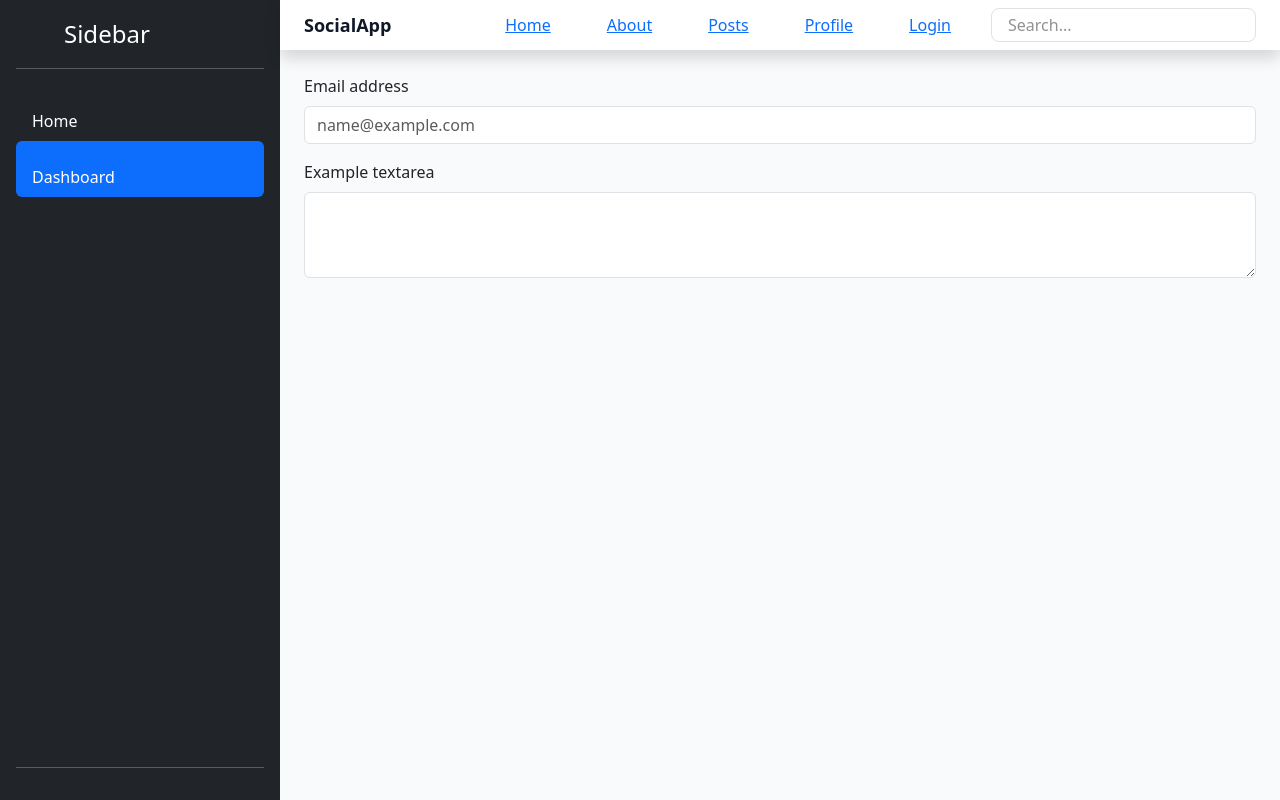
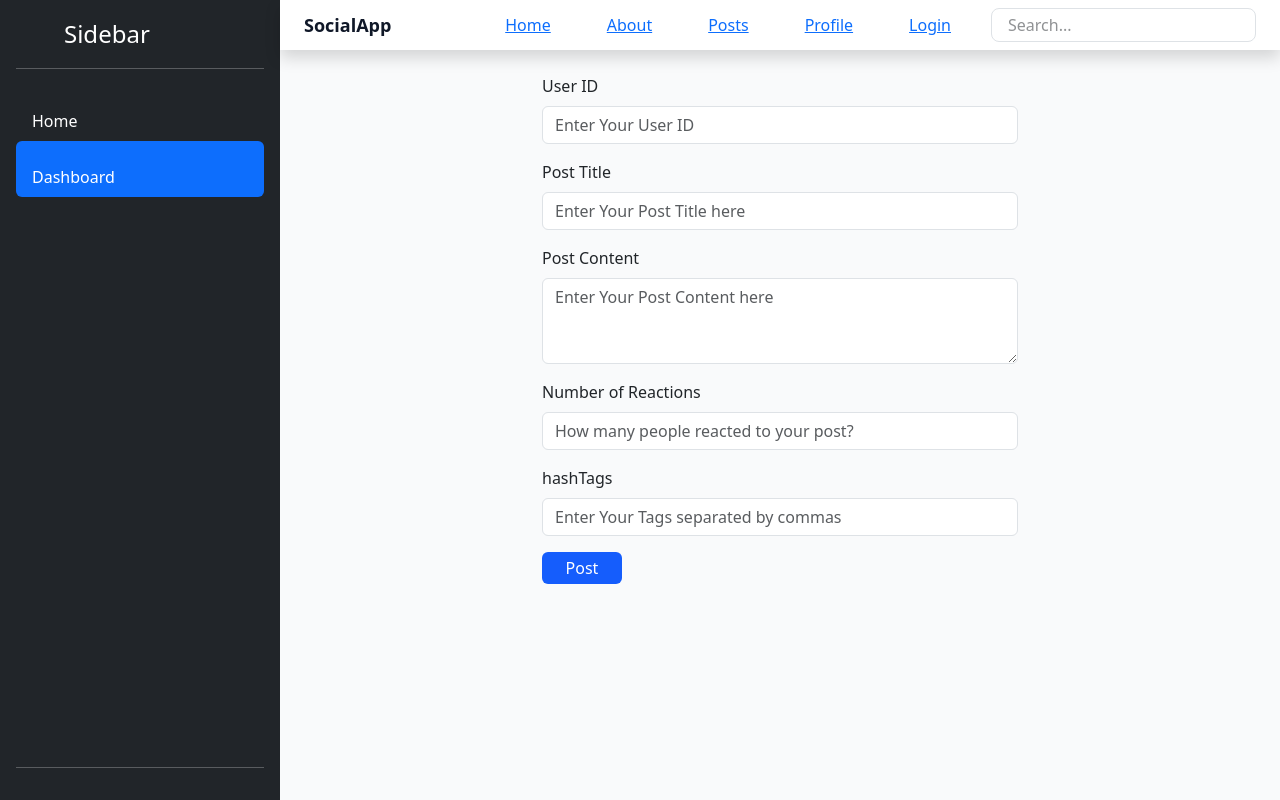
Before and after one commit to Mubashir-85/Social_media, a React (Vite) app: page / in a window 1280 px wide. Both pictures are taken after a click on the item "Dashboard". Built offline with nearby package versions, Linux system fonts and the light colour scheme.

Commit message:
added new post section

```diff
--- a/package.json
+++ b/package.json
@@ -15,6 +15,7 @@
     "bootstrap": "^5.3.8",
     "react": "^19.1.1",
     "react-dom": "^19.1.1",
+    "react-icons": "^5.5.0",
     "tailwindcss": "^4.1.16"
   },
   "devDependencies": {
--- a/src/component/Card.jsx
+++ b/src/component/Card.jsx
@@ -1,4 +1,6 @@
-import React from "react";
+import React, { useContext } from "react";
+import { MdDelete } from "react-icons/md";
+import PostList from "../store/Post-List-Provider";
 
 /**
  * Card component
@@ -6,22 +8,31 @@ import React from "react";
  * - Accepts optional `items` prop: array of { id, title, description, image, tag }
  */
 function Card({ post }) {
-  console.log(post.tags);
+  const {deletePost} = useContext(PostList);
+  // console.log(deletePost)
+
   return (
     <>
-      <div className="card p-3 mb-3  max-w-[50%] ">
+    <center>
+
+
+      <div className="card p-3 mb-3  max-w-[50%] text-start">
         <div className="card-body">
-          <span class="position-absolute top-0 start-100 translate-middle badge rounded-pill bg-danger">
-            {post.reactions}
-            <span class="visually-hidden">unread messages</span>
-          </span>
+          <div className="position-absolute top-0 start-100 translate-middle badge rounded-pill bg-danger"
+           onClick={()=>{deletePost(post.id)}}>
+            <MdDelete />
+          </div>
           <h5 className="card-title">{post.title}</h5>
           <p className="card-text">{post.body}</p>
-          {post.tags.map((tag) => (
-            <span class="badge text-bg-primary m-1">{tag}</span>
+          {post.tags.map((tag,index) => (
+            <span key={index} className="badge text-bg-primary m-1" >{tag}</span>
           ))}
+          <div className="alert alert-warning mt-2" role="alert">
+            This post has {post.reactions} reactions!
+          </div>
         </div>
       </div>
+      </center>
     </>
   );
 }
--- a/src/component/CardList.jsx
+++ b/src/component/CardList.jsx
@@ -4,11 +4,10 @@ import PostList from "../store/Post-List-Provider";
 
 function CardList() {
   const { postList } = useContext(PostList);
-  console.log(postList);
   return (
     <>
-      {postList.map((post) => (
-        <Card key={post.id} post={post} />
+      {postList.map((post,index) => (
+        <Card key={post.id || index} post={post} />
       ))}
 
 
--- a/src/component/CreatePost.jsx
+++ b/src/component/CreatePost.jsx
@@ -1,19 +1,106 @@
-import React from 'react'
+import React, { useContext, useRef } from "react";
+import PostList from "../store/Post-List-Provider";
 
 function CreatePost() {
+  const { addPost } = useContext(PostList);
+  const userIdelement = useRef();
+  const postTitleelement = useRef();
+  const bodyelement = useRef();
+  const reactionselement = useRef();
+  const tagselement = useRef();
+
+  const handleSubmit = (e)=>{
+    e.preventDefault();
+    const userId = userIdelement.current.value;
+    const title = postTitleelement.current.value;
+    const postBody = bodyelement.current.value;
+    const reactionCount = reactionselement.current.value;
+    const tags = tagselement.current.value.split(' ');
+
+    userIdelement.current.value = ""
+    postTitleelement.current.value = ""
+    bodyelement.current.value = ""
+    reactionselement.current.value = ""
+    tagselement.current.value = ""
+
+    addPost(userId,title,postBody,reactionCount,tags);
+
+
+  }
   return (
     <>
-    <div className="mb-3">
-  <label for="exampleFormControlInput1" className="form-label">Email address</label>
-  <input type="email" className="form-control" id="exampleFormControlInput1" placeholder="name@example.com"/>
-</div>
-<div className="mb-3">
-  <label for="exampleFormControlTextarea1" className="form-label">Example textarea</label>
-  <textarea className="form-control" id="exampleFormControlTextarea1" rows="3"></textarea>
-</div>
+      <form onSubmit={handleSubmit} className="w-[50%] items-center mx-auto">
+        <div className="mb-3">
+          <label htmlFor="userId" className="form-label">
+            User ID
+          </label>
+          <input
+            type="text"
+            className="form-control"
+            id="userId"
+            placeholder="Enter Your User ID"
+            ref={userIdelement}
+          />
+        </div>
 
+        <div className="mb-3">
+          <label htmlFor="post-title" className="form-label">
+            Post Title
+          </label>
+          <input
+            type="text"
+            className="form-control"
+            id="post-title"
+            placeholder="Enter Your Post Title here"
+            ref={postTitleelement}
+          />
+        </div>
+        <div className="mb-3">
+          <label htmlFor="body" className="form-label">
+            Post Content
+          </label>
+          <textarea
+            className="form-control"
+            id="body"
+            placeholder="Enter Your Post Content here"
+            rows="3"
+            ref={bodyelement}
+          ></textarea>
+        </div>
+        <div className="mb-3">
+          <label htmlFor="reactions" className="form-label">
+            Number of Reactions
+          </label>
+          <input
+            type="text"
+            className="form-control"
+            id="reactions"
+            placeholder="How many people reacted to your post?"
+            ref={reactionselement}
+          />
+        </div>
+
+        <div className="mb-3">
+          <label htmlFor="tags" className="form-label">
+            hashTags
+          </label>
+          <input
+            type="text"
+            className="form-control"
+            id="tags"
+            placeholder="Enter Your Tags separated by commas"
+            ref={tagselement}
+          />
+        </div>
+        <button
+          type="submit"
+          className="bg-blue-600 text-white w-20 p-1 rounded hover:bg-black"
+        >
+          Post
+        </button>
+      </form>
     </>
-  )
+  );
 }
 
-export default CreatePost
+export default CreatePost;
--- a/src/store/CardListProvider.jsx
+++ b/src/store/CardListProvider.jsx
@@ -1,15 +1,41 @@
-import { useReducer } from "react";
+import { useId, useReducer } from "react";
 import PostList from "./Post-List-Provider";
 
 const postListReducer = (currentPost, action) => {
-  return currentPost;
+  let newPost = currentPost;
+  if (action.type === "DELETE_POST") {
+    newPost = currentPost.filter((post) => post.id !== action.payload.postId);
+  } else if( action.type === "ADD_POST") {
+    newPost = [action.payload, ...currentPost];
+  }
+  return newPost;
 };
 
 const CardListProvider = ({ children }) => {
-  const [postList, dispatchPostList] = useReducer(postListReducer, default_value);
+  const [postList, dispatchPostList] = useReducer(
+    postListReducer,
+    default_value
+  );
 
-  const addPost = () => {};
-  const deletePost = () => {};
+  const addPost = (userId, title, postBody, reactionCount, tags) => {
+    dispatchPostList({
+      type: "ADD_POST",
+      payload: {
+        id: Math.random().toString(),
+        title: title,
+        body: postBody,
+        userId: userId,
+        tags: tags,
+        reactions: reactionCount,
+      },
+    });
+  };
+  const deletePost = (postId) => {
+    dispatchPostList({
+      type: "DELETE_POST",
+      payload: { postId },
+    });
+  };
   return (
     <PostList.Provider
       value={{
```
Also changed, not shown: 1 other file (tests, documents, lock files or other folders).
